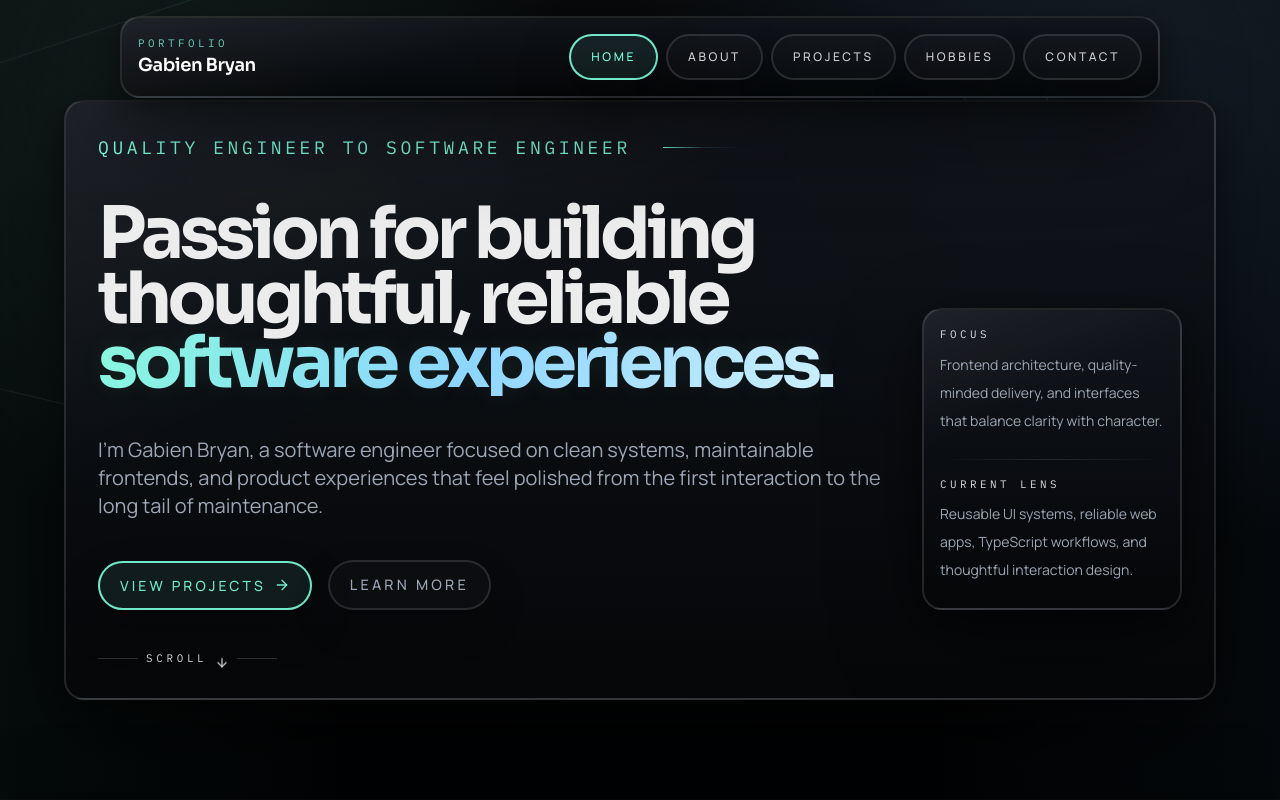
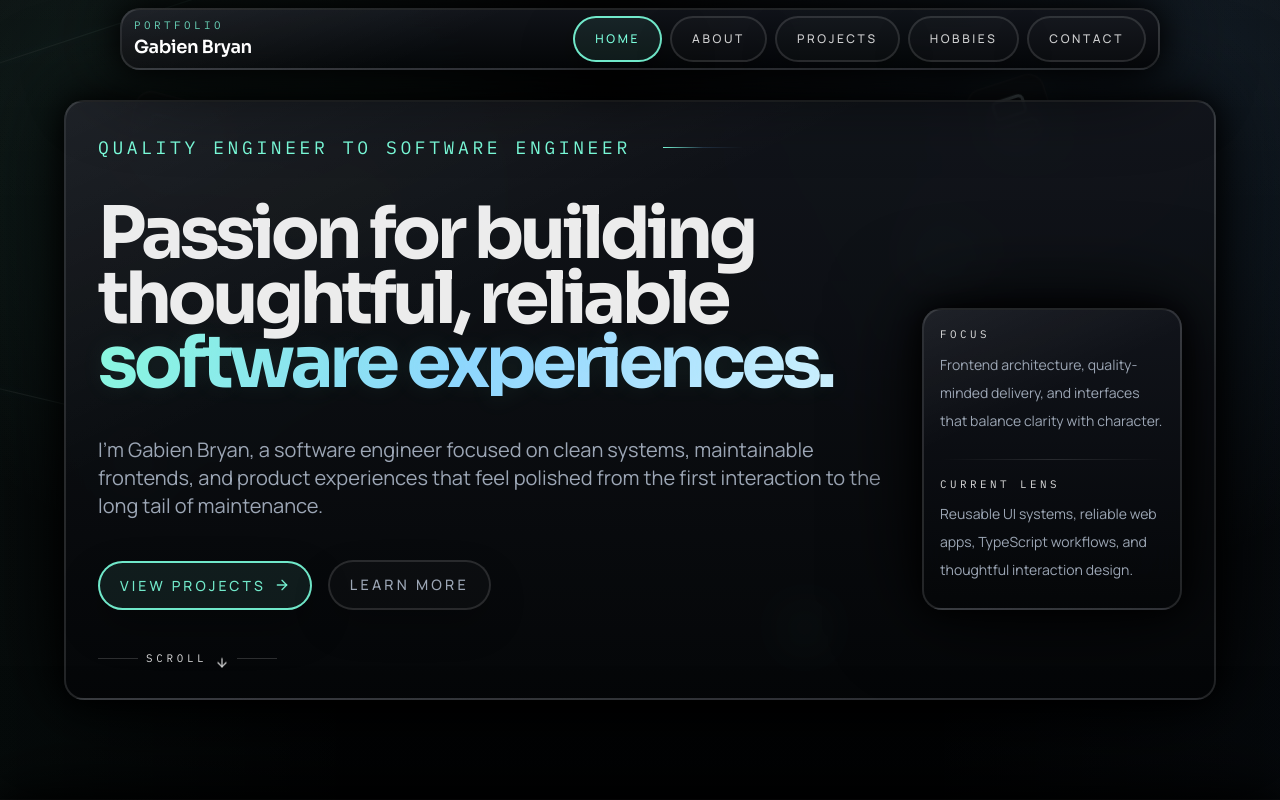
Before and after one commit to gbryan-psu/custom_portfolio, a Next.js app: page / in a window 1280 px wide. Shown: the top 800 px of the page. Built offline with nearby package versions, Linux system fonts and the light colour scheme.

Commit message:
change bg items from shapes to icons

```diff
--- a/src/app/app.css
+++ b/src/app/app.css
@@ -11,8 +11,8 @@
   --color-cyan: #6eb7ff;
   --color-text-muted: #9ca6b5;
   --color-line: rgba(255, 255, 255, 0.1);
-  --shadow-panel: 0 32px 90px rgba(0, 0, 0, 0.46), 0 10px 30px rgba(0, 0, 0, 0.34);
-  --shadow-panel-hover: 0 38px 105px rgba(0, 0, 0, 0.54), 0 16px 40px rgba(0, 0, 0, 0.38);
+  --shadow-panel: 0 0 90px rgba(0, 0, 0, 1), 0 0 30px rgba(0, 0, 0, 1);;
+  --shadow-panel-hover: 0 38px 105px rgba(0, 0, 0, 0.38), 0 16px 40px rgba(0, 0, 0, 0.38);
 }
 
 @theme inline {
@@ -27,6 +27,7 @@
 
 html {
   scroll-behavior: smooth;
+  overscroll-behavior-y: none;
 }
 
 body {
@@ -198,72 +199,53 @@ a {
     driftLine 18s ease-in-out infinite alternate;
 }
 
-.ambient-shape {
+.ambient-icon {
   position: absolute;
-  top: var(--shape-top);
-  left: var(--shape-left);
-  width: var(--shape-size);
-  height: var(--shape-size);
-  rotate: var(--shape-rotate);
+  top: var(--icon-top);
+  left: var(--icon-left);
+  width: var(--icon-size);
+  height: var(--icon-size);
+  padding: 0.8rem;
+  border: 1px solid rgba(255, 255, 255, 0.08);
+  border-radius: 1.4rem;
+  rotate: var(--icon-rotate);
+  background:
+    linear-gradient(180deg, rgba(255, 255, 255, 0.045), rgba(255, 255, 255, 0.012)),
+    rgba(5, 8, 11, 0.36);
+  box-shadow:
+    inset 0 0 0 1px rgba(255, 255, 255, 0.025),
+    0 0 32px rgba(124, 255, 221, 0.04);
+  backdrop-filter: blur(16px);
   animation:
-    ambientShapeOpacity 7.4s ease-in-out infinite,
-    ambientShapeRotate 20s ease-in-out infinite alternate,
-    driftShape 20s ease-in-out infinite alternate;
+    ambientIconOpacity 7.4s ease-in-out infinite,
+    ambientIconRotate 20s ease-in-out infinite alternate,
+    driftIcon 20s ease-in-out infinite alternate;
 }
 
-.ambient-shape::before,
-.ambient-shape::after {
-  content: "";
-  position: absolute;
-  inset: 0;
+.ambient-icon-svg {
+  width: 100%;
+  height: 100%;
+  color: rgba(217, 244, 255, 0.66);
+  filter: drop-shadow(0 0 20px rgba(124, 255, 221, 0.1));
 }
 
-.ambient-shape[data-kind="square"]::before {
-  border: 1px solid rgba(124, 255, 221, 0.22);
-  background: linear-gradient(180deg, rgba(255, 255, 255, 0.025), rgba(124, 255, 221, 0.04));
-  box-shadow:
-    inset 0 0 0 1px rgba(255, 255, 255, 0.03),
-    0 0 30px rgba(124, 255, 221, 0.06);
+.ambient-icon[data-kind="monitor"] .ambient-icon-svg,
+.ambient-icon[data-kind="code"] .ambient-icon-svg {
+  color: rgba(110, 183, 255, 0.68);
 }
 
-.ambient-shape[data-kind="diamond"]::before {
-  border: 1px solid rgba(110, 183, 255, 0.22);
-  background: linear-gradient(180deg, rgba(110, 183, 255, 0.08), rgba(255, 255, 255, 0.02));
-  transform: rotate(45deg);
-  box-shadow: 0 0 30px rgba(110, 183, 255, 0.08);
+.ambient-icon[data-kind="keyboard"] .ambient-icon-svg,
+.ambient-icon[data-kind="cpu"] .ambient-icon-svg {
+  color: rgba(124, 255, 221, 0.7);
 }
 
-.ambient-shape[data-kind="ring"]::before {
-  border: 1px solid rgba(255, 255, 255, 0.14);
+.ambient-icon[data-kind="mouse"] {
   border-radius: 999px;
-  box-shadow:
-    inset 0 0 0 0.5px rgba(124, 255, 221, 0.18),
-    0 0 24px rgba(255, 255, 255, 0.05);
 }
 
-.ambient-shape[data-kind="triangle"]::before {
-  inset: auto;
-  top: 0;
-  left: 50%;
-  width: 0;
-  height: 0;
-  translate: -50% 0;
-  border-left: calc(var(--shape-size) * 0.44) solid transparent;
-  border-right: calc(var(--shape-size) * 0.44) solid transparent;
-  border-bottom: calc(var(--shape-size) * 0.72) solid rgba(110, 183, 255, 0.14);
-  filter: drop-shadow(0 0 18px rgba(110, 183, 255, 0.08));
-}
-
-.ambient-shape[data-kind="triangle"]::after {
-  inset: auto;
-  top: calc(var(--shape-size) * 0.18);
-  left: 50%;
-  width: 0;
-  height: 0;
-  translate: -50% 0;
-  border-left: calc(var(--shape-size) * 0.32) solid transparent;
-  border-right: calc(var(--shape-size) * 0.32) solid transparent;
-  border-bottom: calc(var(--shape-size) * 0.52) solid rgba(2, 3, 4, 0.92);
+.ambient-icon[data-kind="computer"],
+.ambient-icon[data-kind="monitor"] {
+  border-radius: 1rem;
 }
 
 .ambient-glow {
@@ -339,7 +321,7 @@ a {
   }
 }
 
-@keyframes driftShape {
+@keyframes driftIcon {
   0% {
     translate: 0 0;
   }
@@ -360,7 +342,7 @@ a {
   }
 }
 
-@keyframes ambientShapeOpacity {
+@keyframes ambientIconOpacity {
   0%,
   16%,
   100% {
@@ -381,12 +363,12 @@ a {
   }
 }
 
-@keyframes ambientShapeRotate {
+@keyframes ambientIconRotate {
   0% {
-    rotate: calc(var(--shape-rotate) - 10deg);
+    rotate: calc(var(--icon-rotate) - 10deg);
   }
   100% {
-    rotate: calc(var(--shape-rotate) + 10deg);
+    rotate: calc(var(--icon-rotate) + 10deg);
   }
 }
 
@@ -411,7 +393,7 @@ a {
 
 @media (max-width: 768px) {
   .ambient-line[data-mobile="hide"],
-  .ambient-shape[data-mobile="hide"],
+  .ambient-icon[data-mobile="hide"],
   .ambient-glow[data-mobile="hide"] {
     display: none;
   }
--- a/src/components/general/navbar.tsx
+++ b/src/components/general/navbar.tsx
@@ -9,8 +9,8 @@ export default function Navbar() {
   const pathname = usePathname();
 
   return (
-    <header className="fixed inset-x-0 top-0 z-50 pt-4 sm:px-30">
-      <div className="main-panel flex items-center justify-between gap-6 p-4">
+    <header className="fixed inset-x-0 top-0 z-50 pt-2 sm:px-30">
+      <div className="main-panel flex items-center justify-between gap-6 px-3 py-1.5">
         <Link href="/" className="group">
           <div className="font-mono text-[0.68rem] tracking-[0.32em] text-[var(--color-mint)]/80 uppercase">
             Portfolio
--- a/src/components/home/backgroundEffects.tsx
+++ b/src/components/home/backgroundEffects.tsx
@@ -1,5 +1,6 @@
 import type { CSSProperties } from "react";
-import { Glow, Line, Shape } from "@/lib/types";
+import { Code2, Computer, Cpu, Keyboard, Monitor, Mouse } from "lucide-react";
+import { AmbientIcon, Glow, Line } from "@/lib/types";
 
 export function BackgroundEffects() {
   const lines: Line[] = [
@@ -10,10 +11,19 @@ export function BackgroundEffects() {
     { top: "74%", left: "8%", width: "24rem", rotate: "-8deg", delay: "0.84s", mobile: "hide" },
   ];
 
-  const shapes: Shape[] = [
-    { kind: "triangle", top: "12%", left: "10%", size: "5.75rem", rotate: "22deg", delay: "0.5s" },
+  const icons: AmbientIcon[] = [
     {
-      kind: "square",
+      kind: "monitor",
+      icon: Monitor,
+      top: "12%",
+      left: "10%",
+      size: "5.75rem",
+      rotate: "22deg",
+      delay: "0.5s",
+    },
+    {
+      kind: "computer",
+      icon: Computer,
       top: "10%",
       left: "76%",
       size: "5rem",
@@ -22,7 +32,8 @@ export function BackgroundEffects() {
       mobile: "hide",
     },
     {
-      kind: "diamond",
+      kind: "mouse",
+      icon: Mouse,
       top: "54%",
       left: "8%",
       size: "4.25rem",
@@ -30,7 +41,8 @@ export function BackgroundEffects() {
       delay: "0.68s",
     },
     {
-      kind: "ring",
+      kind: "keyboard",
+      icon: Keyboard,
       top: "26%",
       left: "70%",
       size: "6.2rem",
@@ -39,12 +51,23 @@ export function BackgroundEffects() {
       mobile: "hide",
     },
     {
-      kind: "triangle",
+      kind: "code",
+      icon: Code2,
       top: "68%",
       left: "82%",
       size: "4.8rem",
       rotate: "216deg",
       delay: "1.02s",
+      mobile: "hide",
+    },
+    {
+      kind: "cpu",
+      icon: Cpu,
+      top: "74%",
+      left: "60%",
+      size: "4.6rem",
+      rotate: "-12deg",
+      delay: "0.8s",
       mobile: "hide",
     },
   ] as const;
@@ -79,23 +102,29 @@ export function BackgroundEffects() {
           }
         />
       ))}
-      {shapes.map((shape) => (
-        <div
-          key={`${shape.kind}-${shape.top}-${shape.left}`}
-          className="ambient-shape"
-          data-kind={shape.kind}
-          data-mobile={shape?.mobile}
-          style={
-            {
-              "--shape-top": shape.top,
-              "--shape-left": shape.left,
-              "--shape-size": shape.size,
-              "--shape-rotate": shape.rotate,
-              animationDelay: shape.delay,
-            } as CSSProperties
-          }
-        />
-      ))}
+      {icons.map((item) => {
+        const Icon = item.icon;
+
+        return (
+          <div
+            key={`${item.kind}-${item.top}-${item.left}`}
+            className="ambient-icon"
+            data-kind={item.kind}
+            data-mobile={item.mobile}
+            style={
+              {
+                "--icon-top": item.top,
+                "--icon-left": item.left,
+                "--icon-size": item.size,
+                "--icon-rotate": item.rotate,
+                animationDelay: item.delay,
+              } as CSSProperties
+            }
+          >
+            <Icon className="ambient-icon-svg" strokeWidth={1.4} aria-hidden />
+          </div>
+        );
+      })}
       {glows.map((glow) => (
         <div
           key={`${glow.top}-${glow.left}-${glow.tone}`}
--- a/src/content/site.ts
+++ b/src/content/site.ts
@@ -1,9 +1,5 @@
 import { Code2, Compass, Mail, PanelsTopLeft, Sparkles, UserRound } from "lucide-react";
-
-export type NavItem = {
-  href: string;
-  label: string;
-};
+import { NavItem } from "@/lib/types";
 
 export const siteMeta = {
   name: "Gabien Bryan",
--- a/src/lib/types.ts
+++ b/src/lib/types.ts
@@ -1,3 +1,10 @@
+import type { LucideIcon } from "lucide-react";
+
+export type NavItem = {
+  href: string;
+  label: string;
+};
+
 export type Line = {
   top: string;
   left: string;
@@ -7,8 +14,17 @@ export type Line = {
   mobile?: "hide";
 };
 
-export type Shape = {
-  kind: "triangle" | "square" | "diamond" | "ring";
+export type AmbientIconName =
+  | "monitor"
+  | "computer"
+  | "mouse"
+  | "keyboard"
+  | "code"
+  | "cpu";
+
+export type AmbientIcon = {
+  kind: AmbientIconName;
+  icon: LucideIcon;
   top: string;
   left: string;
   size: string;
```
